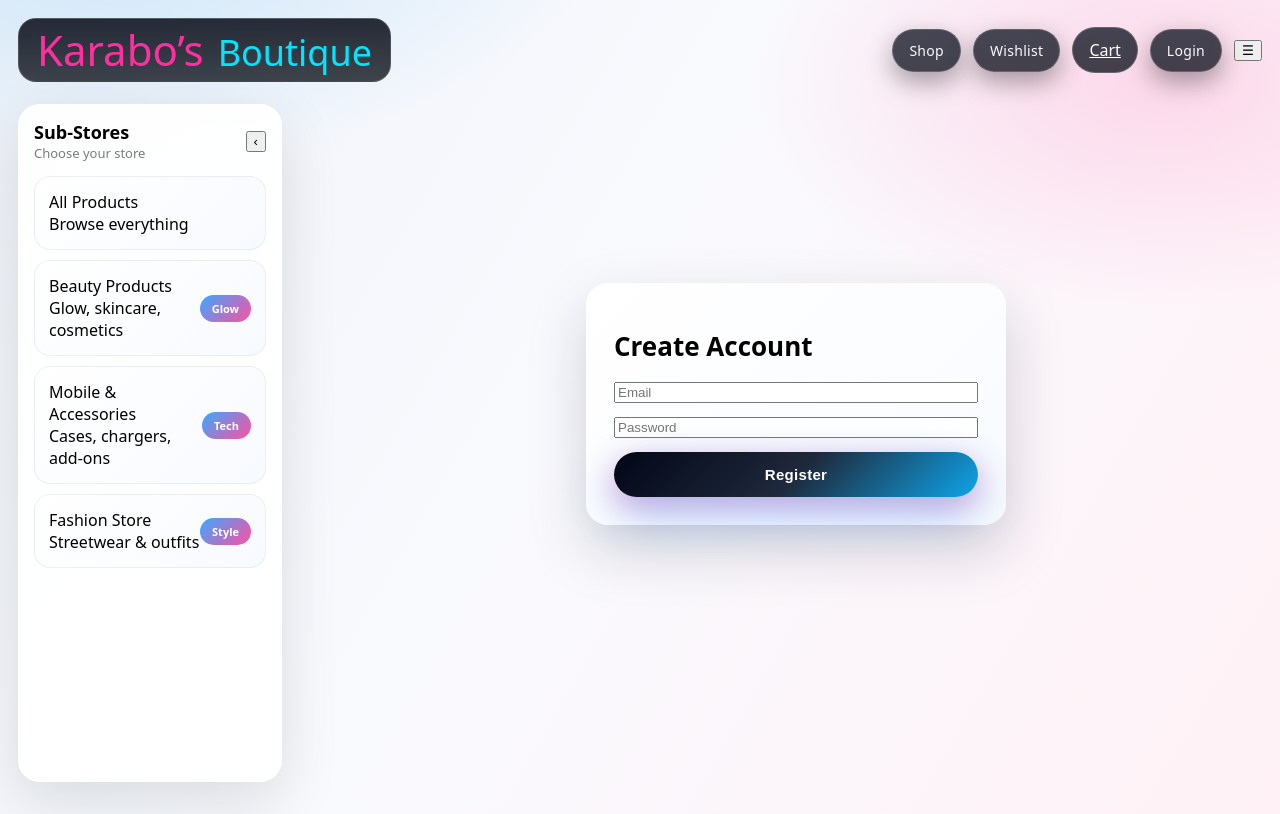
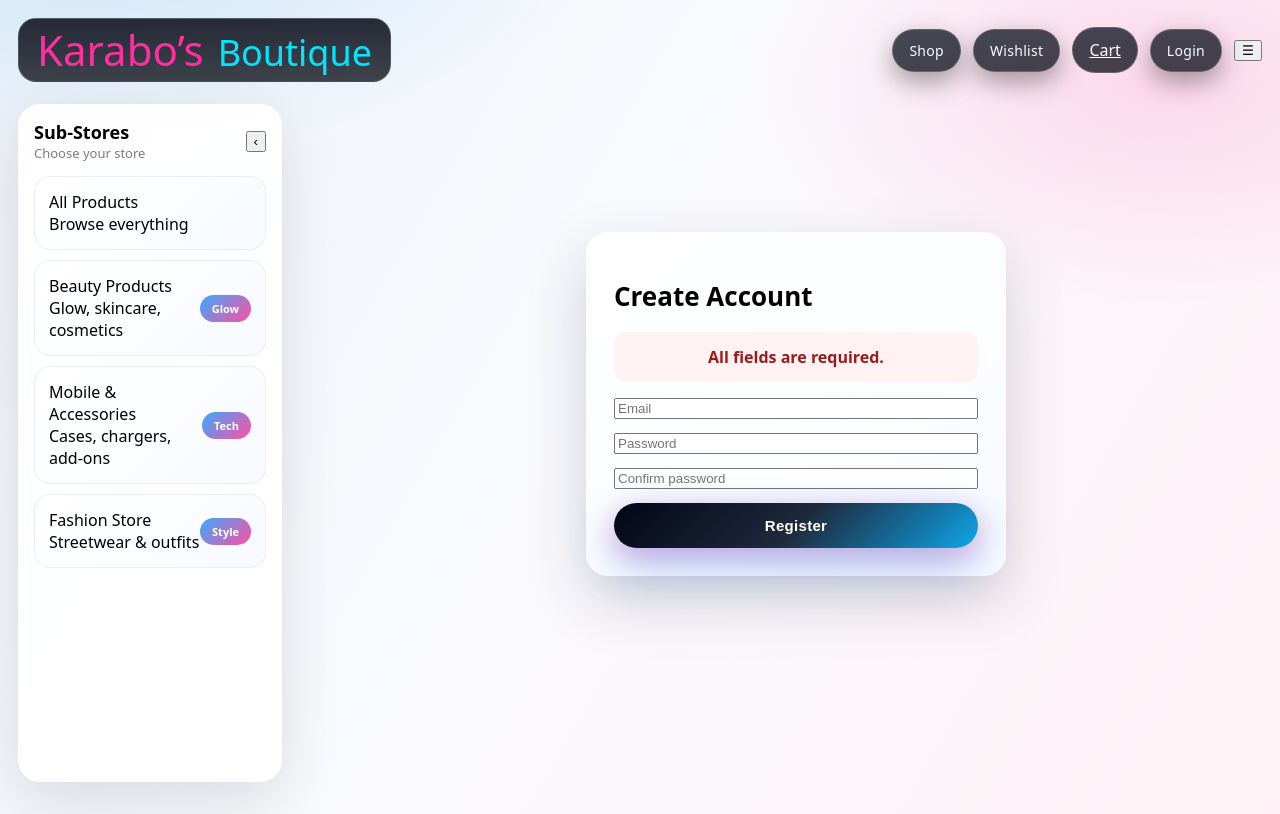
Before and after one commit to yvesf022/kkkkkk, a Next.js app: page /register in a window 1280 px wide. Both pictures are taken after a click on the button "Register". Built offline with nearby package versions, Linux system fonts and the light colour scheme; no server answers.

Commit message:
Fix login token handling, role-based redirect, and clear registration feedback

```diff
--- a/app/register/page.tsx
+++ b/app/register/page.tsx
@@ -6,16 +6,37 @@ import toast from "react-hot-toast";
 
 const API = process.env.NEXT_PUBLIC_API_URL!;
 
+type Status =
+  | { type: "idle" }
+  | { type: "success"; message: string }
+  | { type: "error"; message: string };
+
 export default function RegisterPage() {
   const router = useRouter();
 
   const [email, setEmail] = useState("");
   const [password, setPassword] = useState("");
+  const [confirm, setConfirm] = useState("");
   const [loading, setLoading] = useState(false);
+  const [status, setStatus] = useState<Status>({ type: "idle" });
 
   async function register() {
-    if (!email || !password) {
-      toast.error("Email and password are required");
+    setStatus({ type: "idle" });
+
+    /* ---------- CLIENT VALIDATION ---------- */
+    if (!email || !password || !confirm) {
+      setStatus({
+        type: "error",
+        message: "All fields are required.",
+      });
+      return;
+    }
+
+    if (password !== confirm) {
+      setStatus({
+        type: "error",
+        message: "Passwords do not match.",
+      });
       return;
     }
 
@@ -28,16 +49,51 @@ export default function RegisterPage() {
         body: JSON.stringify({ email, password }),
       });
 
-      const data = await res.json();
-
-      if (!res.ok) {
-        throw new Error(data.detail || "Registration failed");
+      let data: any = null;
+      try {
+        data = await res.json();
+      } catch {
+        // backend crashed or returned non-JSON
       }
 
-      toast.success("Account created. You can now log in.");
-      router.push("/login");
-    } catch (err: any) {
-      toast.error(err.message || "Registration error");
+      /* ---------- BACKEND / DB ERRORS ---------- */
+      if (!res.ok) {
+        if (res.status >= 500) {
+          setStatus({
+            type: "error",
+            message:
+              "Server or database error. Please try again later.",
+          });
+        } else {
+          setStatus({
+            type: "error",
+            message:
+              data?.detail ||
+              "Registration failed due to invalid data.",
+          });
+        }
+        return;
+      }
+
+      /* ---------- SUCCESS ---------- */
+      setStatus({
+        type: "success",
+        message:
+          "Account created successfully. You can now log in.",
+      });
+
+      toast.success("Account created 🎉");
+
+      // Give user time to read
+      setTimeout(() => {
+        router.push("/login");
+      }, 2000);
+    } catch (err) {
+      setStatus({
+        type: "error",
+        message:
+          "Network error. Please check your connection.",
+      });
     } finally {
       setLoading(false);
     }
@@ -71,6 +127,29 @@ export default function RegisterPage() {
           Create Account
         </h1>
 
+        {/* ---------- STATUS MESSAGE ---------- */}
+        {status.type !== "idle" && (
+          <div
+            style={{
+              marginBottom: 16,
+              padding: 14,
+              borderRadius: 12,
+              fontWeight: 600,
+              textAlign: "center",
+              background:
+                status.type === "success"
+                  ? "#ecfdf5"
+                  : "#fef2f2",
+              color:
+                status.type === "success"
+                  ? "#065f46"
+                  : "#991b1b",
+            }}
+          >
+            {status.message}
+          </div>
+        )}
+
         <div style={{ display: "grid", gap: 14 }}>
           <input
             type="email"
@@ -86,6 +165,13 @@ export default function RegisterPage() {
             onChange={(e) => setPassword(e.target.value)}
           />
 
+          <input
+            type="password"
+            placeholder="Confirm password"
+            value={confirm}
+            onChange={(e) => setConfirm(e.target.value)}
+          />
+
           <button
             onClick={register}
             disabled={loading}
```
Also changed, not shown: app/login/page.tsx (+16 -4 lines).
